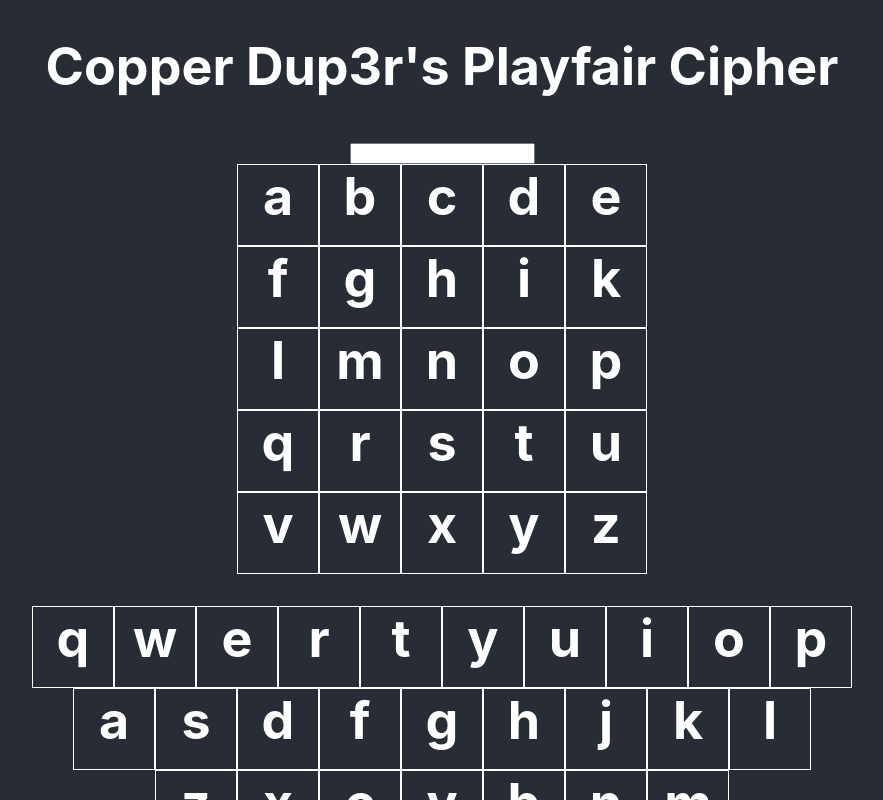
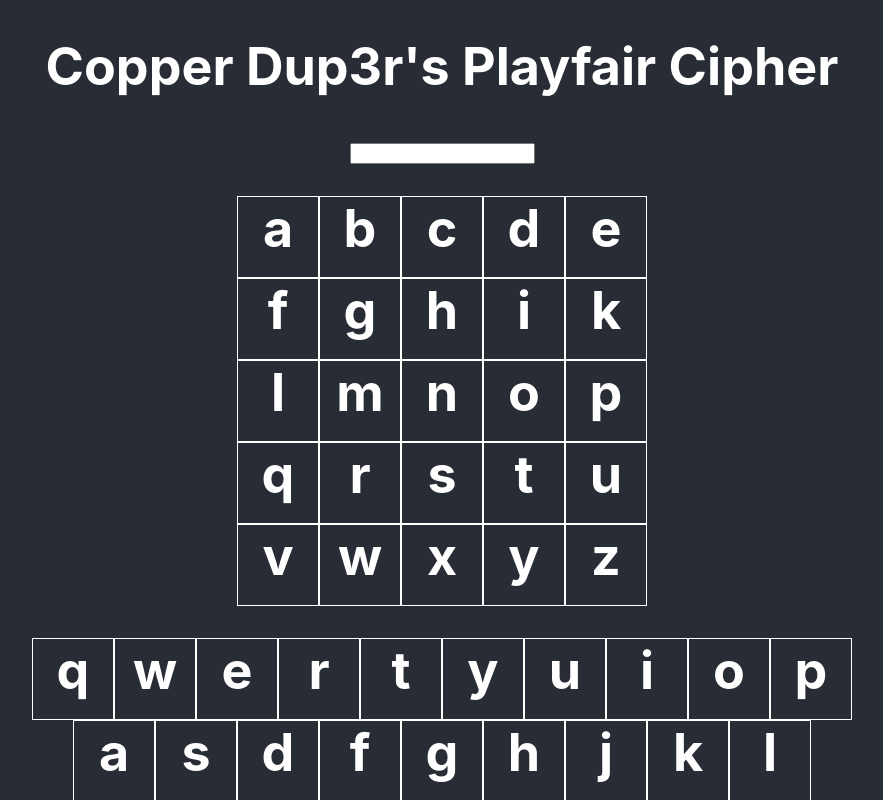
Before and after one commit to tylerchenoweth/playfair-cipher, a React (Create React App) app: page / in a window 1280 px wide. Shown: the top 800 px of the page, without its empty margins (198-1081 px from the left). Built offline with nearby package versions, Linux system fonts and the light colour scheme.

Commit message:
added a margin to the top

```diff
--- a/src/components/PlayfairSquare/PlayfairSquare.css
+++ b/src/components/PlayfairSquare/PlayfairSquare.css
@@ -1,6 +1,6 @@
 
 .square {
-    margin-bottom: 2rem;
+    margin: 2rem 0;
 }
 
 .row {
```
